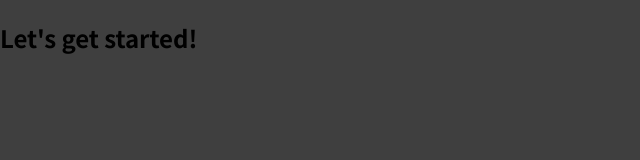
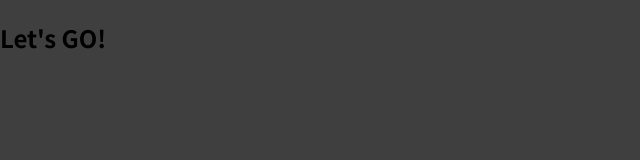
Before and after one commit to atulbansal4444/ExpenseTrackerApp, a React (Create React App) app in the folder first-app/: page / in a window 1280 px wide. Shown: the top 160 px of the page, without its empty margins (0-640 px from the left). Built offline with nearby package versions, Linux system fonts and the light colour scheme.

Commit message:
adding first jsx file

```diff
--- a/first-app/src/App.js
+++ b/first-app/src/App.jsx
@@ -1,7 +1,7 @@
 function App() {
   return (
     <div>
-      <h2>Let's get started!</h2>
+      <h2>Let's GO!</h2>
     </div>
   );
 }
--- a/first-app/src/index.js
+++ b/first-app/src/index.js
@@ -1,6 +1,6 @@
 import ReactDOM from 'react-dom';
 
 import './index.css';
-import App from './App';
+import App from './App.jsx';
 
 ReactDOM.render(<App />, document.getElementById('root'));
```
Also changed, not shown: 1 other file (tests, documents, lock files or other folders).
